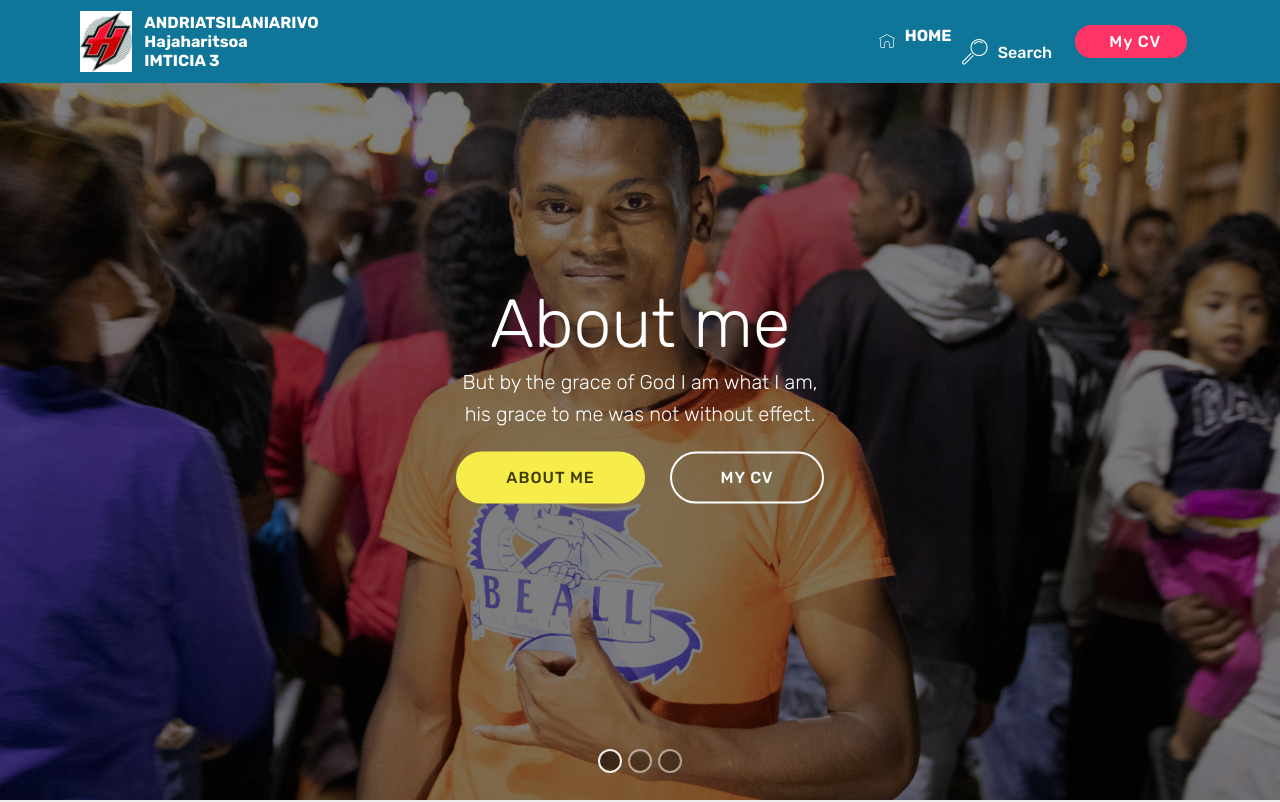
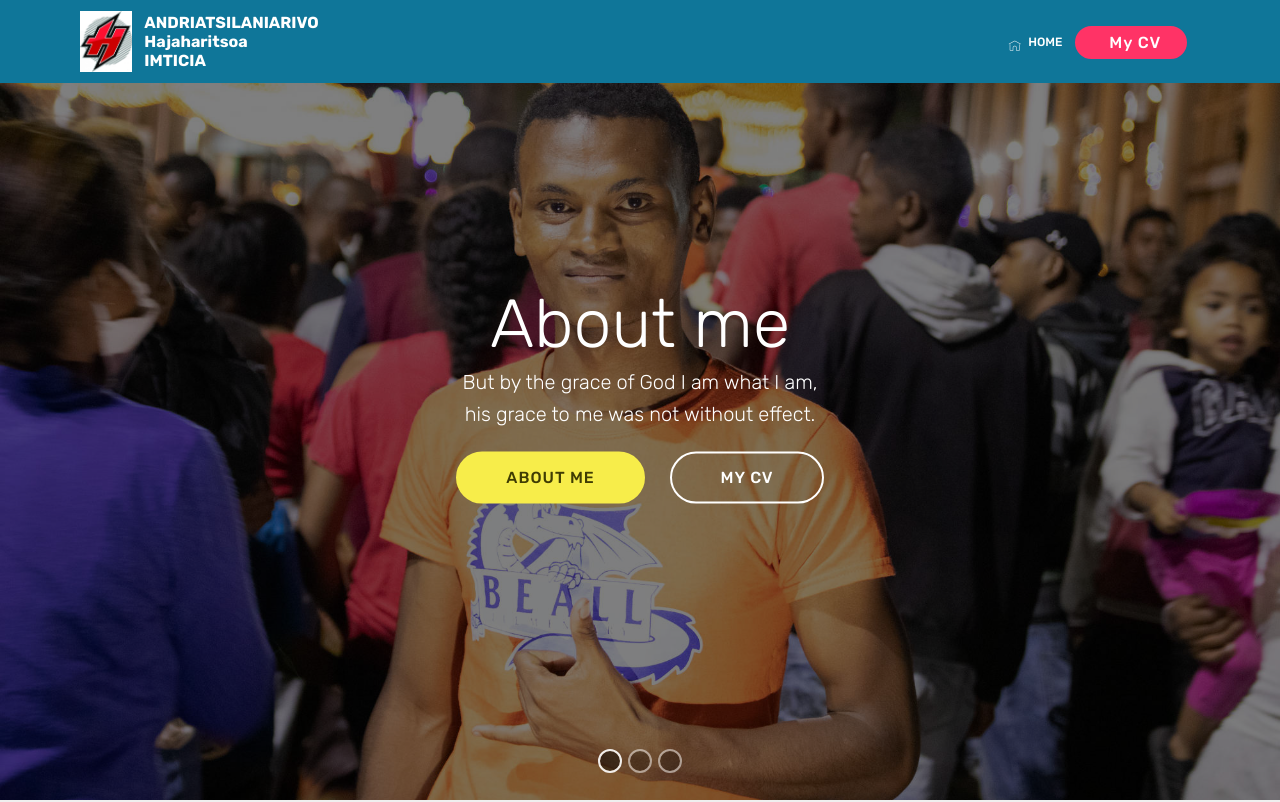
Before and after one commit to haritsoa/aboutMe, a plain HTML site: page index.html in a window 1280 px wide. Shown: the top 802 px of the page. Drawn offline with Linux system fonts and the light colour scheme; files whose address does not match are found by name.

Commit message:
Update index.html
LINK CV

```diff
--- a/index.html
+++ b/index.html
@@ -42,7 +42,7 @@
                 <span class="navbar-logo">
                          <img src="assets/images/logo/h.jpg"  style="height: 3.8rem;">
                 </span>
-                <span class="navbar-caption-wrap"><a class="navbar-caption text-white display-7"> ANDRIATSILANIARIVO <br> Hajaharitsoa <br> IMTICIA 3 </span>
+                <span class="navbar-caption-wrap"><a class="navbar-caption text-white display-7"> ANDRIATSILANIARIVO <br> Hajaharitsoa <br> IMTICIA </span>
             </div>
         </div>
         <div class="collapse navbar-collapse" id="navbarSupportedContent">
@@ -52,12 +52,8 @@
                         HOME
                 </li>
                 <li class="nav-item">
-                    <a class="nav-link link text-white display-4" href="https://mobirise.com">
-                        <span class="mbri-search mbr-iconfont mbr-iconfont-btn"></span>
-                        Search
-                    </a>
                 </li></ul>
-            <div class="navbar-buttons mbr-section-btn"><a class="btn btn-sm btn-secondary display-4" href="https://mobirise.com">
+            <div class="navbar-buttons mbr-section-btn"><a class="btn btn-sm btn-secondary display-4" href="CV/index.html">
                     <span class="mbri-fiel mbr-iconfont mbr-iconfont-btn "></span>
                     My CV
                 </a></div>
@@ -117,7 +113,7 @@
                         My name is ANDRIATSILANIARIVO Hajaharitsoa,I study at Institut Superieur Polytechnique de Madagacar, I am still single
                     </p>
                     <div class="mbr-section-btn text-center">
-                        <a href="https://mobirise.co" class="btn btn-secondary display-4">
+                        <a href="" class="btn btn-secondary display-4">
                             More
                         </a>
                     </div>
```
